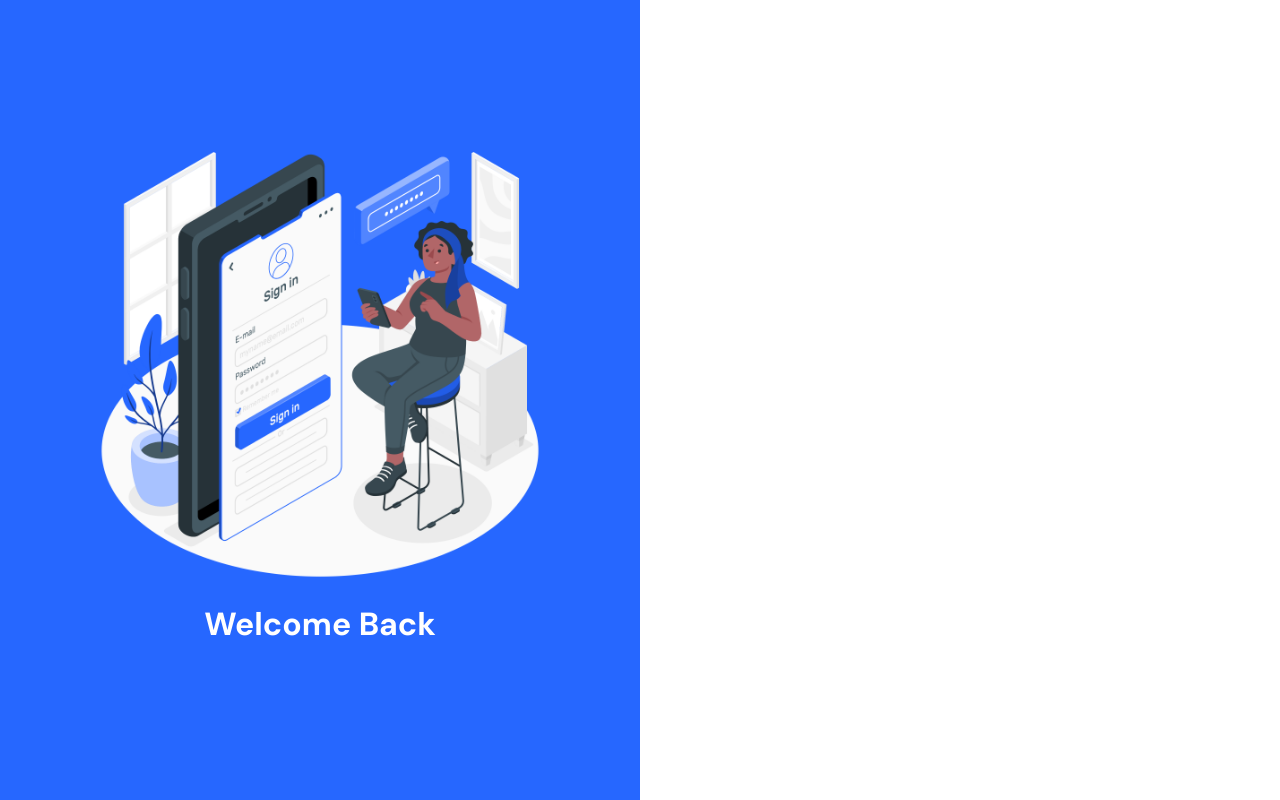
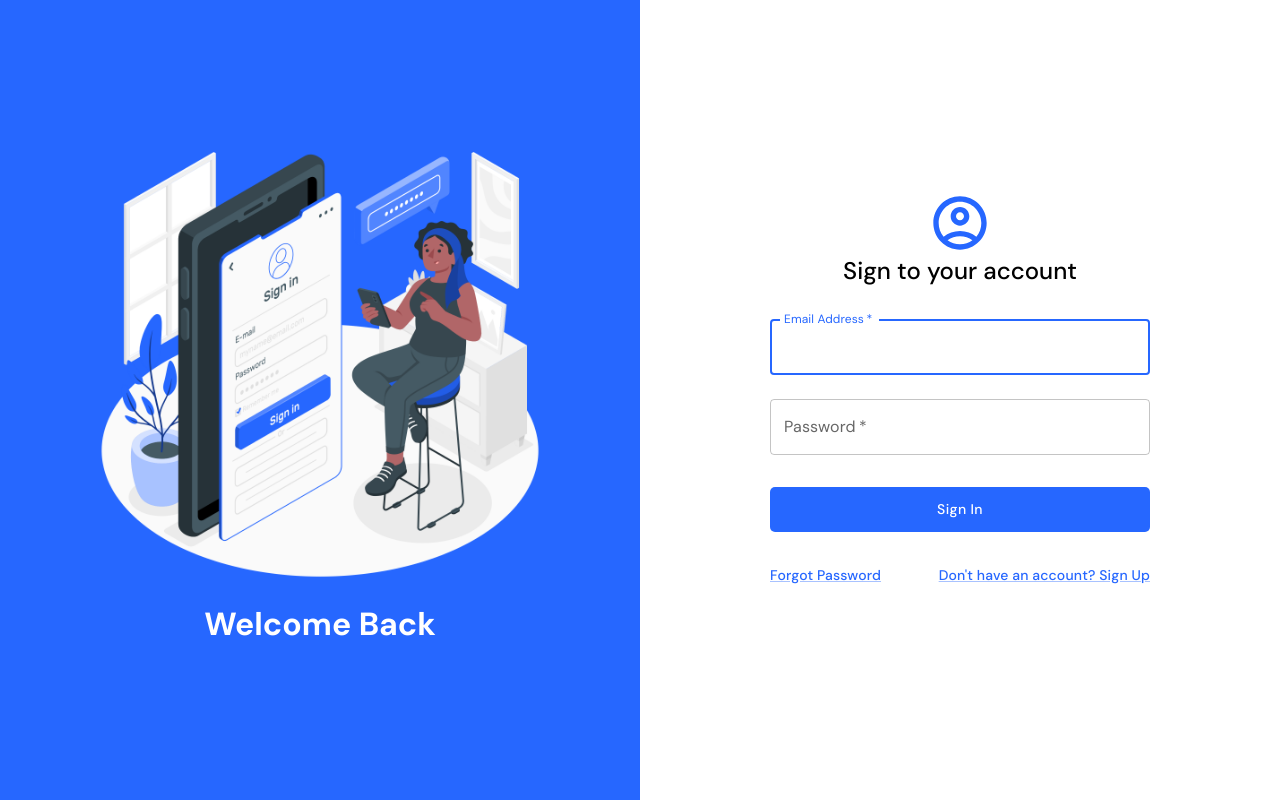
Before and after one commit to geeekgod/HustleBee-Frontend, a React (Create React App) app: page /signin in a window 1280 px wide. Built offline with nearby package versions, Linux system fonts and the light colour scheme.

Commit message:
style:signin pg

```diff
--- /dev/null
+++ b/src/Components/SignIn/SignInElements.js
@@ -0,0 +1,18 @@
+import styled from "@emotion/styled";
+export const SignInContainer = styled.div`
+  display:flex;
+  height:100vh;
+`;
+export const ImgWrapper = styled.div`
+  width:50%;
+  height:100%;
+  display:flex;
+  justify-content:center;
+  align-items:center;
+  background-color: #2667FF;
+  flex-direction:column;
+  color:#fff;
+  @media screen and (max-width: 800px) {
+    display: none;
+  }
+`;
--- a/src/Components/SignIn/index.jsx
+++ b/src/Components/SignIn/index.jsx
@@ -1,28 +1,96 @@
 import { Box } from "@mui/material";
 import React from "react";
+import Button from "@mui/material/Button";
+import TextField from "@mui/material/TextField";
+import Link from "@mui/material/Link";
+import Grid from "@mui/material/Grid";
+import Typography from "@mui/material/Typography";
+import Container from "@mui/material/Container";
 
+import AccountCircleOutlinedIcon from "@mui/icons-material/AccountCircleOutlined";
+
+
+import { ImgWrapper, SignInContainer } from "./SignInElements";
 const SignIn = () => {
   return (
     <>
-      <Box id="signin">
-        <div style={{ display: "flex", height: "100vh" }}>
-          <div
-            style={{
-              width: "50%",
-              height: "100%",
-              display: "flex",
-              justifyContent: "center",
-              alignItems: "center",
-              background: "#2667FF",
-              flexDirection: "column",
-              color: "#fff",
-            }}
-          >
-            <img src="static/img/login.png" style={{ width: "70%" }} alt="" />
+      <Box id='signin'>
+        <SignInContainer>
+          <ImgWrapper>
+            <img src='static/img/login.png' style={{ width: "70%" }} alt='' />
             <h1>Welcome Back</h1>
-          </div>
-          <div></div>
-        </div>
+          </ImgWrapper>
+
+          <Grid item md={6} sx={{ justifyContent: "center", margin: "auto" }}>
+            <Container component='main' maxWidth='xs'>
+              <Box
+                sx={{
+                  display: "flex",
+                  flexDirection: "column",
+                  alignItems: "center",
+                  marginBottom: 2,
+                }}
+              >
+                <AccountCircleOutlinedIcon
+                  style={{ fontSize: "4rem", color: "#2667FF" }}
+                />
+                <Typography component='h2' variant='h5'>
+                  Sign to your account
+                </Typography>
+                <Box component='form' noValidate sx={{ mt: 1, padding: 1 }}>
+                  <TextField
+                    margin='normal'
+                    required
+                    fullWidth
+                    id='email'
+                    label='Email Address'
+                    name='email'
+                    autoComplete='email'
+                    autoFocus
+                  />
+                  <TextField
+                    margin='normal'
+                    required
+                    fullWidth
+                    name='password'
+                    label='Password'
+                    type={"password"}
+                    id='password'
+                    autoComplete='current-password'
+                  />
+
+                  <Button
+                    type='submit'
+                    fullWidth
+                    variant='contained'
+                    sx={{ mt: 3, mb: 2 }}
+                    disableElevation
+                  >
+                    Sign In
+                  </Button>
+
+                  <Grid container sx={{ paddingTop: 2 }}>
+                    <Grid item xs>
+
+                        <Link href='#' variant='body2'>
+                          {"Forgot Password"}
+                        </Link>
+
+                    </Grid>
+                    <Grid item>
+
+                        <Link href='#' variant='body2'>
+                          {"Don't have an account? Sign Up"}
+                        </Link>
+
+                    </Grid>
+                  </Grid>
+                </Box>
+              </Box>
+            </Container>
+          </Grid>
+          {/* </Box> */}
+        </SignInContainer>
       </Box>
     </>
   );
```
